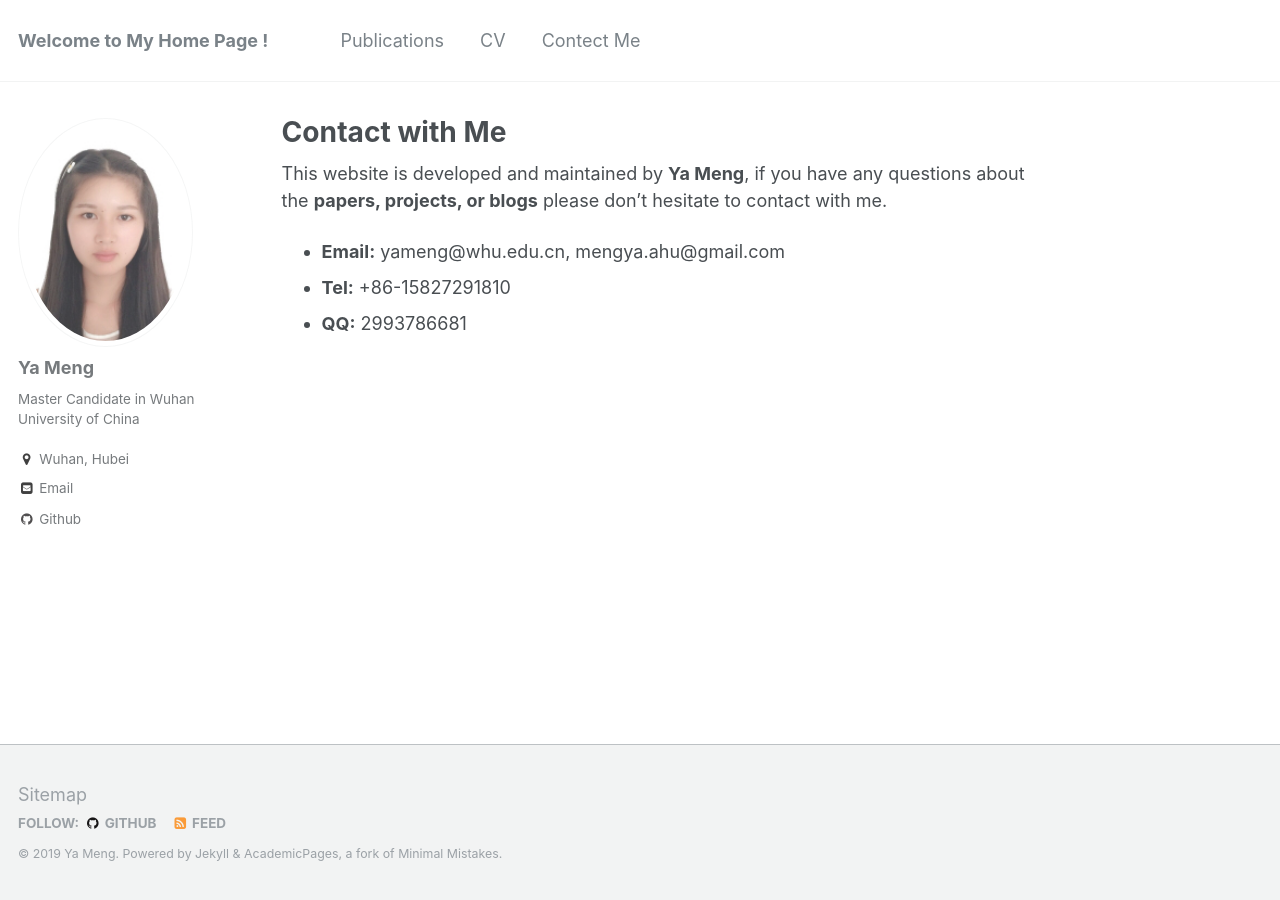
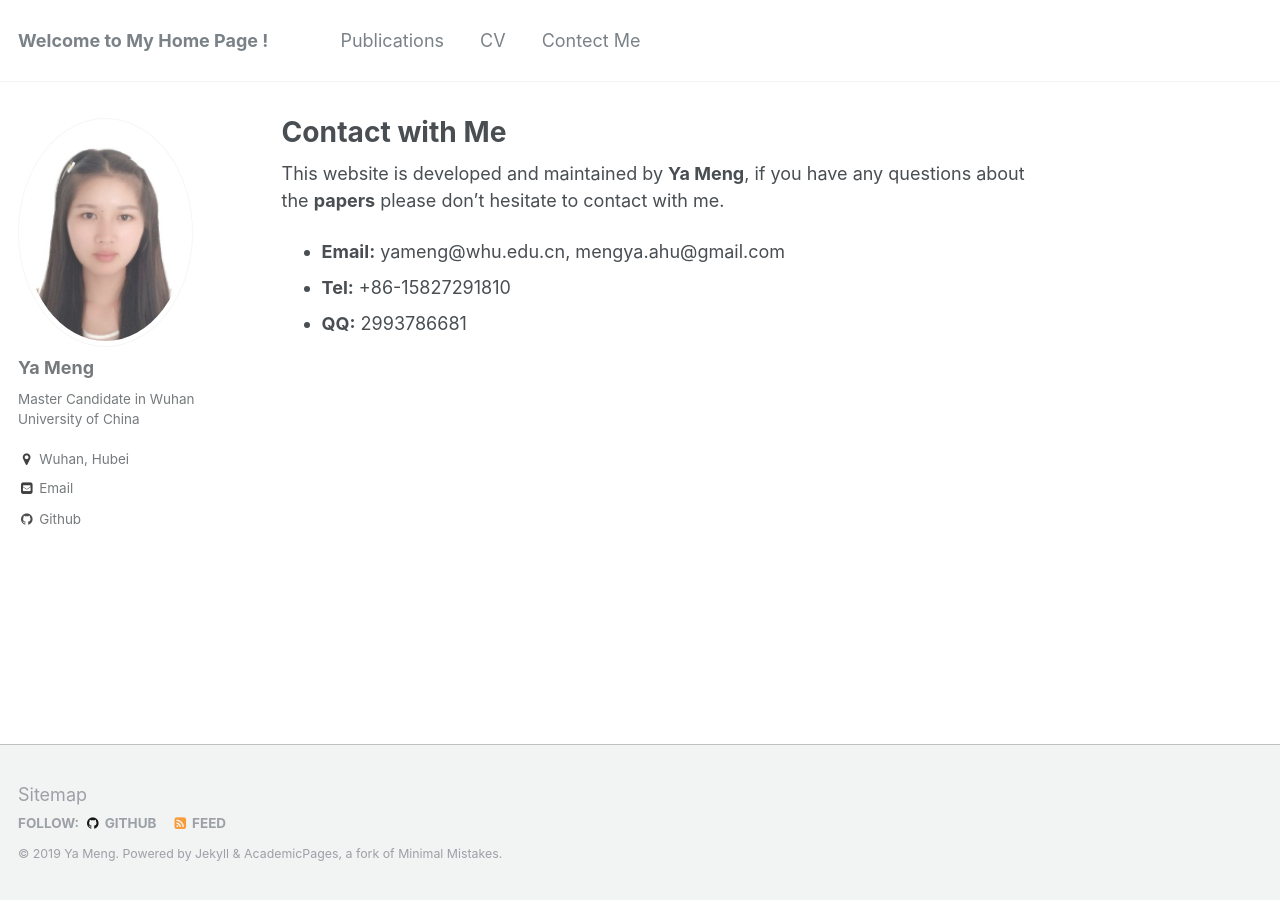
Before and after one commit to mengMia/yameng-ahu.github.io, a Jekyll site: the page built from _pages/connect_me.md, in a window 1280 px wide. Built offline with Jekyll 4.4.1, drawn with Linux system fonts in a browser that asks for light colours.

Commit message:
Update connect_me.md

```diff
--- a/_pages/connect_me.md
+++ b/_pages/connect_me.md
@@ -8,7 +8,7 @@ redirect_from:
 ---
 
 
-This website is developed and maintained by **Ya Meng**, if you have any questions about the __papers, projects, or blogs__ please don't hesitate to contact with me.
+This website is developed and maintained by **Ya Meng**, if you have any questions about the __papers__ please don't hesitate to contact with me.
 * **Email:** yameng@whu.edu.cn, mengya.ahu@gmail.com
 * **Tel:** +86-15827291810
 * **QQ:** 2993786681
```
